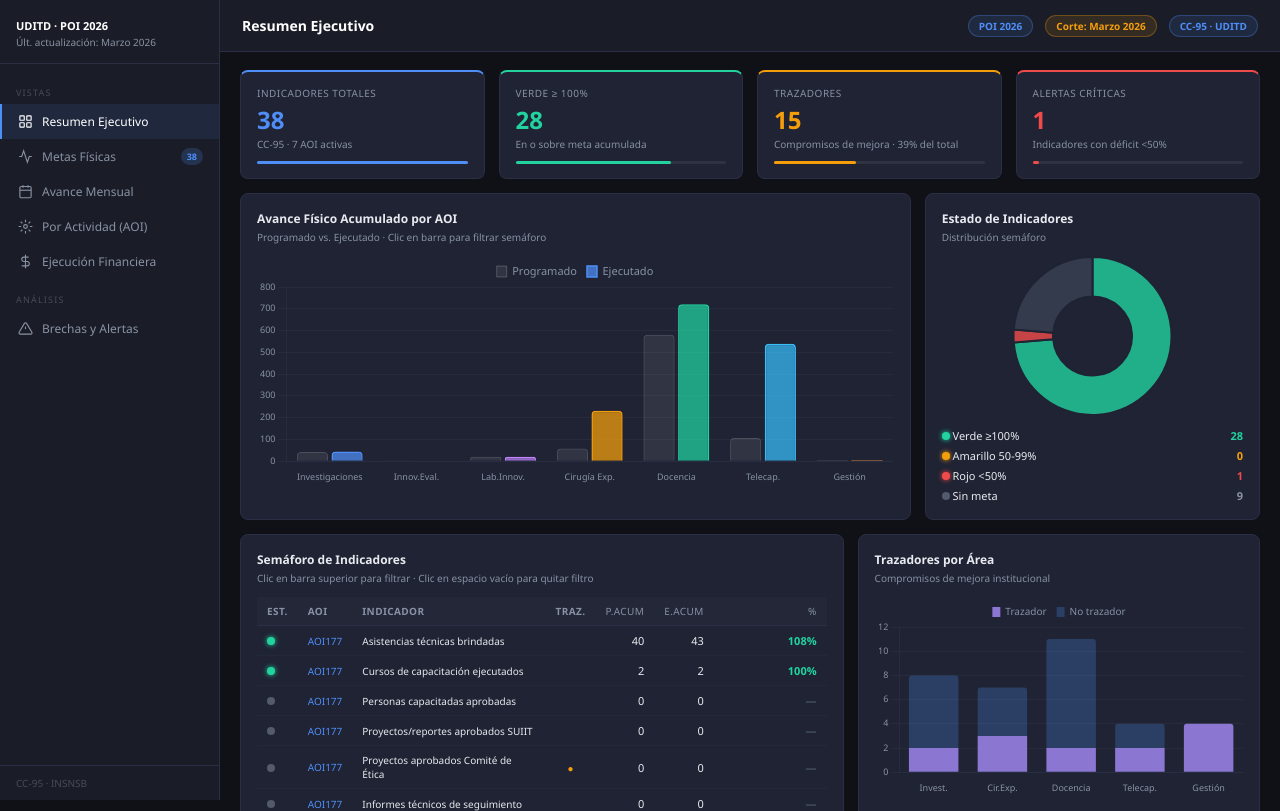
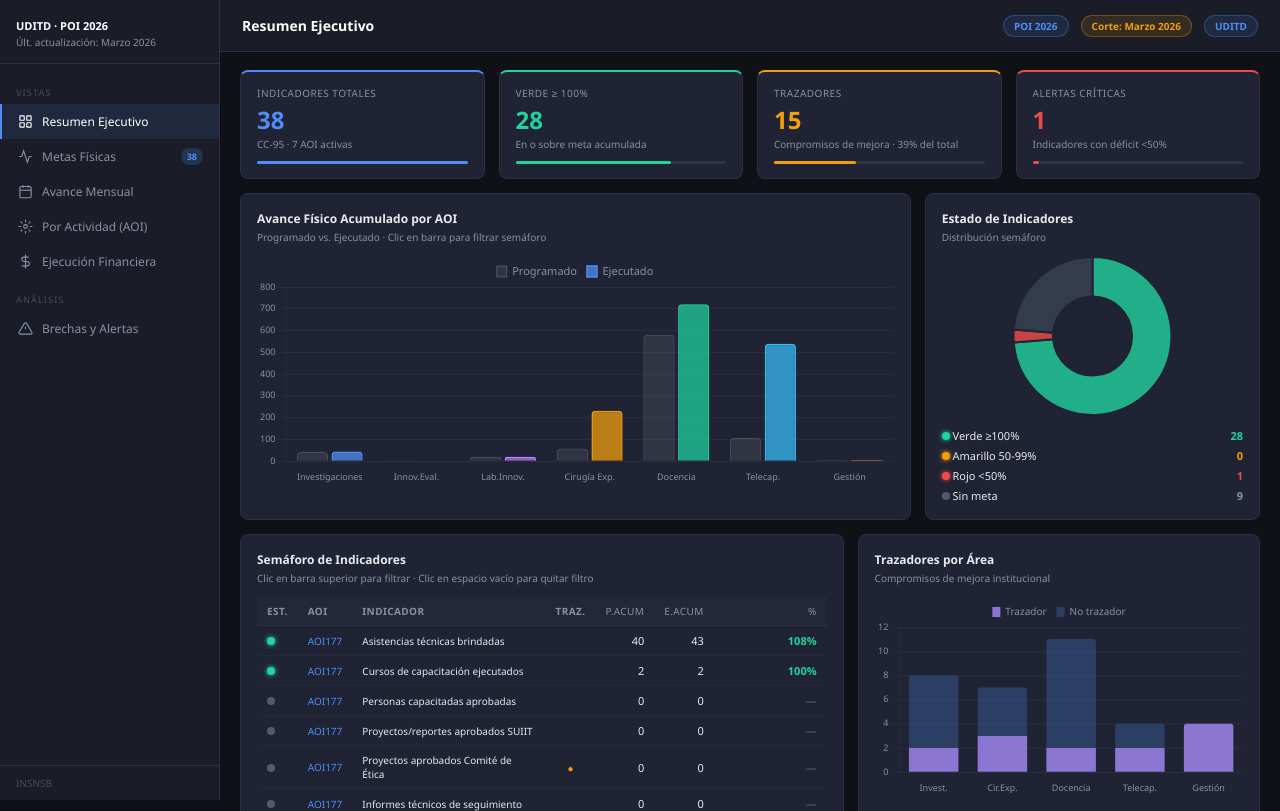
Before and after one commit to WilliamLaRosa/poi-uditd-2026, a plain HTML site: page index.html in a window 1280 px wide. Shown: the top 811 px of the page. Drawn offline with nearby package versions, Linux system fonts and the light colour scheme.

Commit message:
Remove CC-95 from footer and update chip labels

```diff
--- a/index.html
+++ b/index.html
@@ -167,7 +167,7 @@ select:hover,select:focus{border-color:var(--acc)}
       Brechas y Alertas
     </div>
   </nav>
-  <div class="sb-foot">CC-95 · INSNSB</div>
+  <div class="sb-foot">INSNSB</div>
 </aside>
 
 <main class="main">
@@ -175,7 +175,7 @@ select:hover,select:focus{border-color:var(--acc)}
   <div id="pt">Resumen Ejecutivo</div>
   <span class="chip c-blue">POI 2026</span>
   <span class="chip c-amber" id="chip-corte">Cargando…</span>
-  <span class="chip c-blue">CC-95 · UDITD</span>
+  <span class="chip c-blue">UDITD</span>
 </div>
 
 <!-- ── P1: RESUMEN ── -->
```
